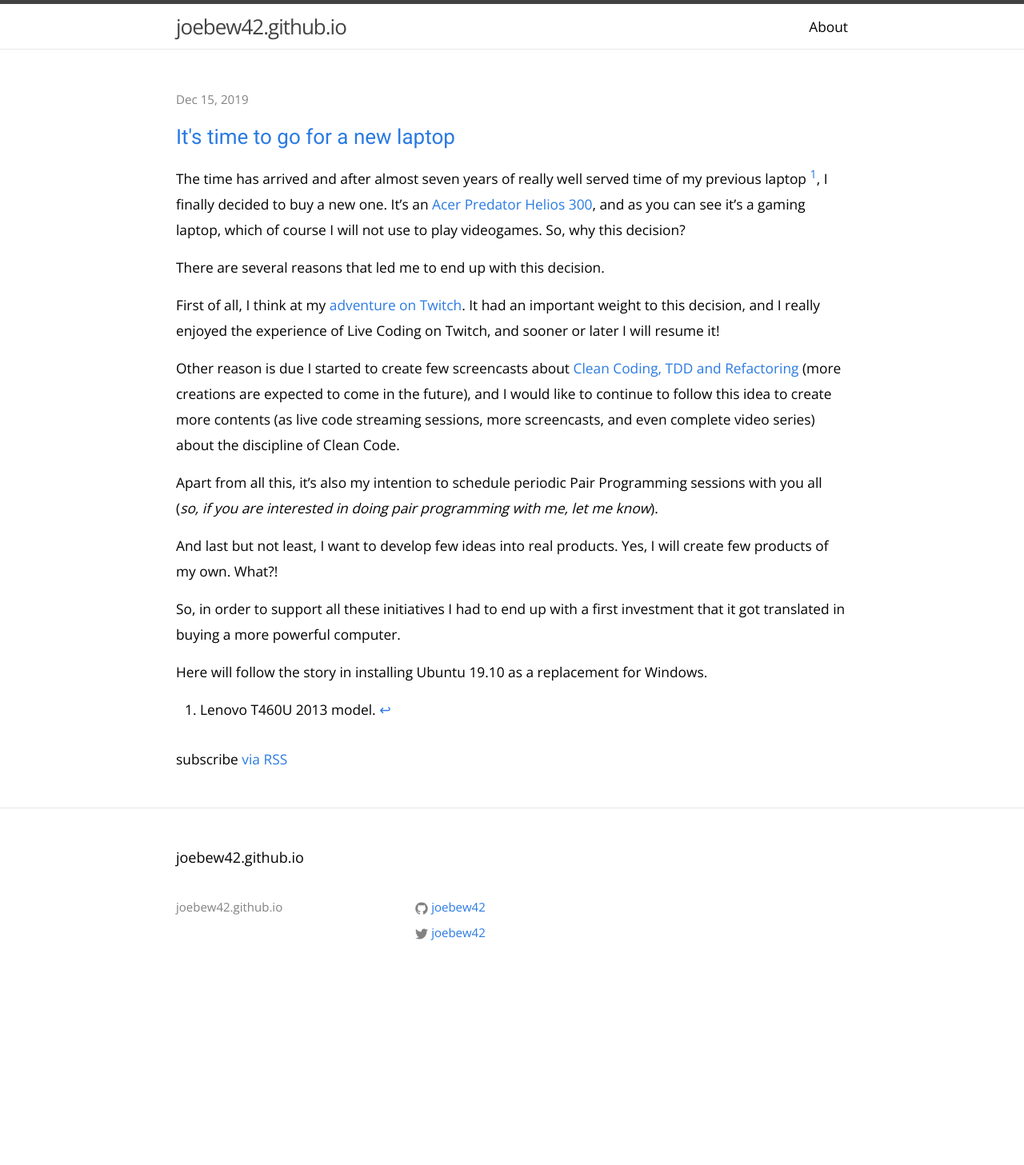
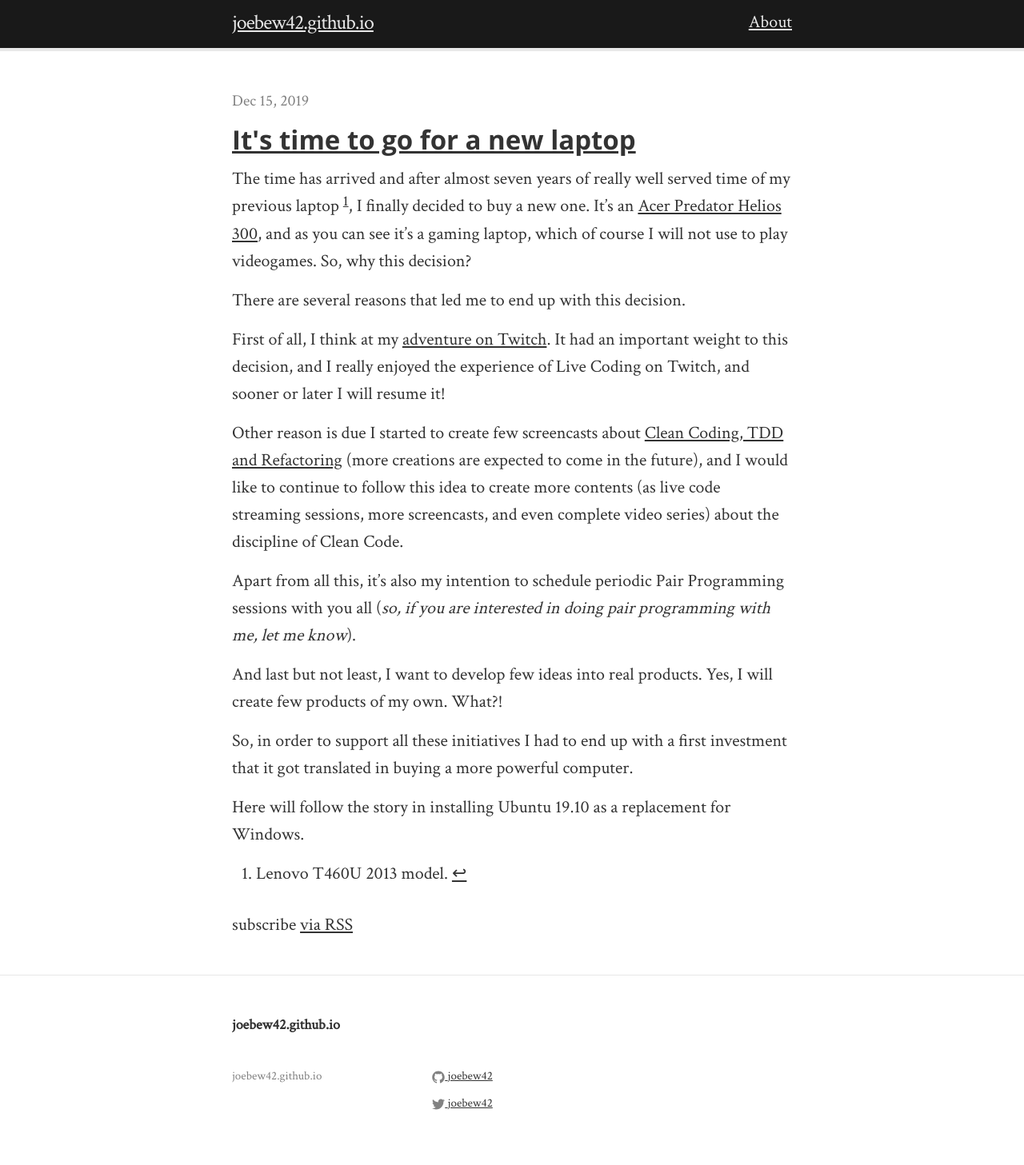
Before and after one commit to joebew42/joebew42.github.io, a Jekyll site: the page built from index.html, in a window 1280 px wide. Shown: the whole page at 80% size. Built offline with Jekyll 4.4.1, drawn with Linux system fonts in a browser that asks for light colours; before the commit the page ends 1242 px from its top, so only the background shows below that.

Commit message:
update the css

```diff
--- a/_includes/head.html
+++ b/_includes/head.html
@@ -6,7 +6,7 @@
   <title>{% if page.title %}{{ page.title | escape }}{% else %}{{ site.title | escape }}{% endif %}</title>
   <meta name="description" content="{% if page.excerpt %}{{ page.excerpt | strip_html | strip_newlines | truncate: 160 }}{% else %}{{ site.description }}{% endif %}">
 
-  <link href="https://fonts.googleapis.com/css?family=Open+Sans:300|Roboto:400&display=swap" rel="stylesheet">
+  <link href="https://fonts.googleapis.com/css2?family=Crimson+Text&family=Open+Sans:wght@700&display=swap" rel="stylesheet">
 
   <link rel="stylesheet" href="{{ "/css/main.css" | prepend: site.baseurl }}">
   <link rel="canonical" href="{{ page.url | replace:'index.html','' | prepend: site.baseurl | prepend: site.url }}">
--- a/_sass/_base.scss
+++ b/_sass/_base.scss
@@ -14,7 +14,8 @@ dl, dd, ol, ul, figure {
  * Basic styling
  */
 body {
-    font: $base-font-weight #{$base-font-size}/#{$base-line-height} $base-font-family;
+    font: $base-font-weight $base-font-size $base-font-family;
+    line-height: $base-line-height;
     color: $text-color;
     background-color: $background-color;
     -webkit-text-size-adjust: 100%;
@@ -48,6 +49,18 @@ img {
     vertical-align: middle;
 }
 
+
+/**
+ * Sub and Sup
+ */
+sup, sub {
+    vertical-align: baseline;
+    position: relative;
+    top: -0.4em;
+}
+sub {
+    top: 0.4em;
+}
 
 
 /**
@@ -93,7 +106,7 @@ h1, h2, h3, h4, h5, h6 {
  */
 a {
     color: $brand-color;
-    text-decoration: none;
+    text-decoration: underline;
 
     &:visited {
         color: darken($brand-color, 15%);
--- a/_sass/_layout.scss
+++ b/_sass/_layout.scss
@@ -2,12 +2,12 @@
  * Site header
  */
 .site-header {
-    border-top: 5px solid $grey-color-dark;
-    border-bottom: 1px solid $grey-color-light;
-    min-height: 56px;
+    border-bottom: 4px solid $grey-color-light;
+    min-height: 60px;
 
     // Positioning context for the mobile navigation icon
     position: relative;
+    background-color: $header-background-color;
 }
 
 .site-title {
@@ -19,8 +19,9 @@
     float: left;
 
     &,
+    &:hover,
     &:visited {
-        color: $grey-color-dark;
+        color: $header-color;
     }
 }
 
@@ -33,7 +34,7 @@
     }
 
     .page-link {
-        color: $text-color;
+        color: $header-color;
         line-height: $base-line-height;
 
         // Gaps between nav items, but not on the last one
@@ -205,7 +206,7 @@
 
 .post-title {
     font-family: $base-heading-font-family;
-    font-size: 42px;
+    font-size: 36px;
     line-height: 1.4em;
 
     @include media-query($on-laptop) {
--- a/css/main.scss
+++ b/css/main.scss
@@ -6,26 +6,29 @@
 
 
 // Our variables
-$base-font-family: 'Open Sans', serif;
-$base-heading-font-family: 'Roboto', serif;
-$base-font-size: 13pt;
+$base-font-family: 'Crimson Text', serif;
+$base-heading-font-family: 'Open Sans', sans-serif;
+$base-font-size: 22px;
 $base-font-weight: 300;
-$heading-font-weight: 400;
-$small-font-size:  $base-font-size * 0.875;
-$base-line-height: 24pt;
+$heading-font-weight: 700;
+$small-font-size:  $base-font-size * 0.9;
+$base-line-height: 34px;
+
+$header-color: rgba(255,255,255,0.9);
+$header-background-color: rgba(0,0,0,0.9);
 
 $spacing-unit:     30px;
 
-$text-color:       #020202;
+$text-color:       rgba(0,0,0,0.8);
 $background-color: #ffffff;
-$brand-color:      #2a7ae2;
+$brand-color:      $text-color;
 
 $grey-color:       #828282;
 $grey-color-light: lighten($grey-color, 40%);
 $grey-color-dark:  darken($grey-color, 25%);
 
 // Width of the content area
-$content-width:    900px;
+$content-width:    760px;
 
 $on-palm:          600px;
 $on-laptop:        700px;
```
